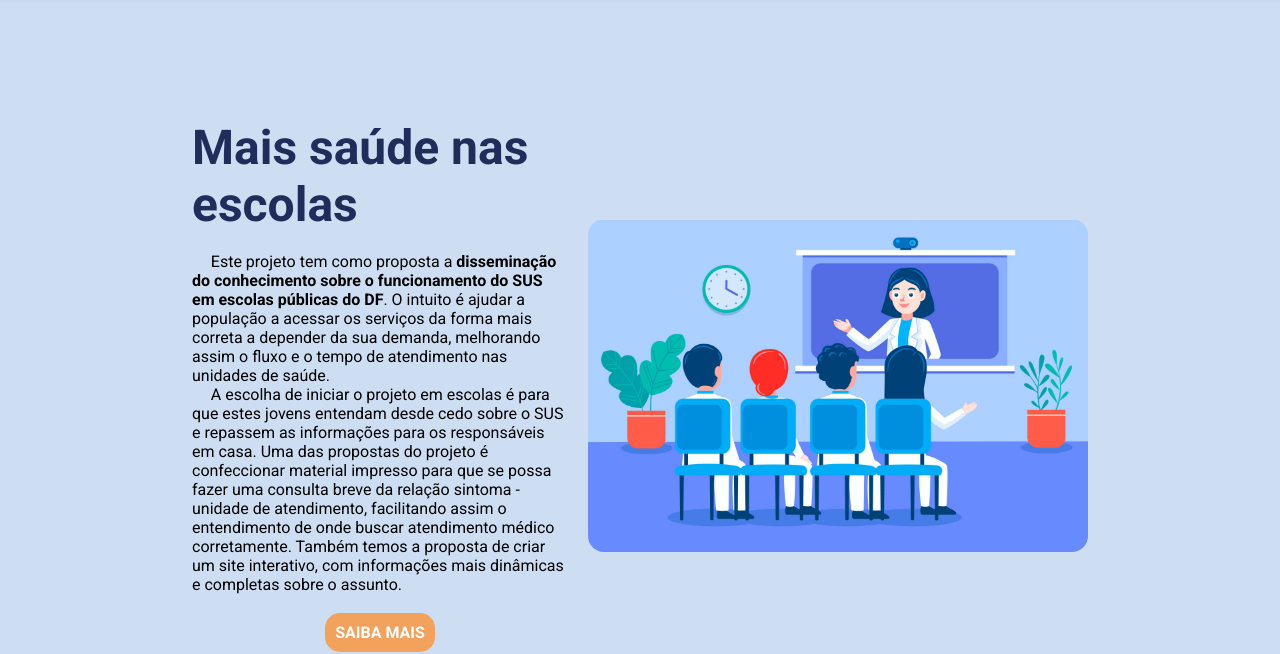
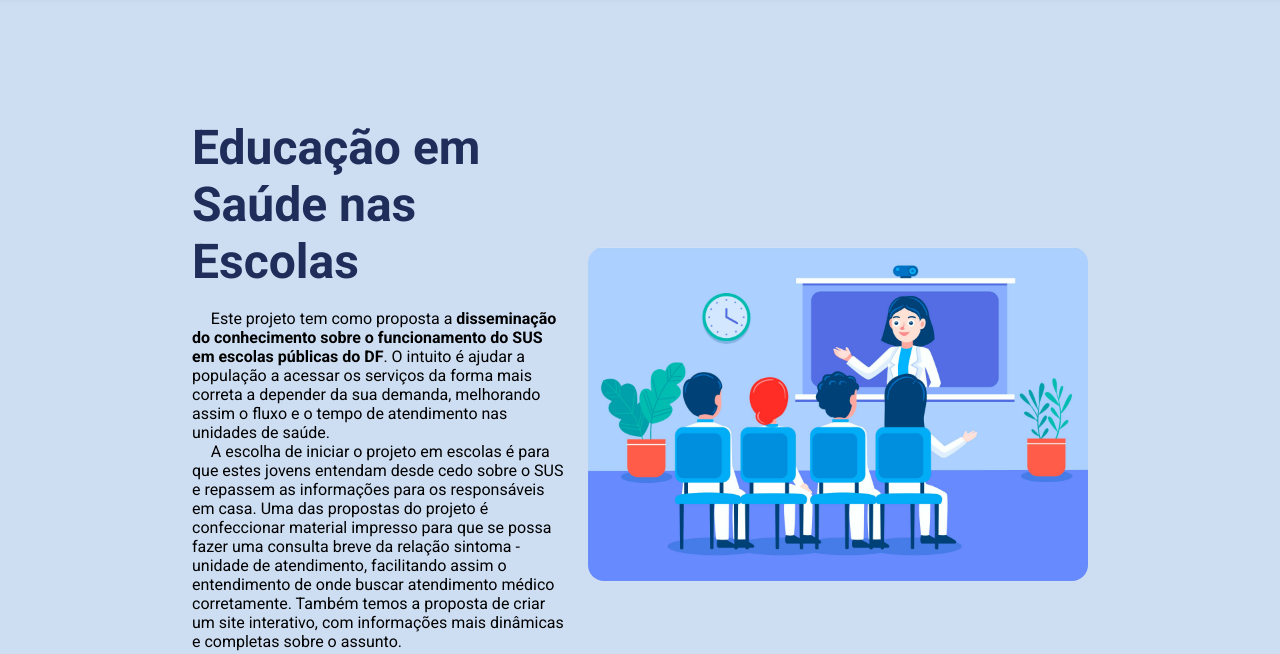
Before and after one commit to davimrqs/saude-escolas, a plain HTML site: page index.html in a window 1280 px wide. Shown: the part 154-808 px from the top of the page. Drawn offline with nearby package versions, Linux system fonts and the light colour scheme.

Commit message:
Atualização nome do projeto

```diff
--- a/index.html
+++ b/index.html
@@ -28,7 +28,7 @@
     </header>
     <section class="introducao">
         <section class="introducao__conteudo">
-            <h1 class="introducao__conteudo__titulo">Mais saúde nas escolas</h1>
+            <h1 class="introducao__conteudo__titulo">Educação em Saúde nas Escolas</h1>
             <p>Este projeto tem como proposta a <strong>disseminação do conhecimento sobre o
                 funcionamento do SUS em escolas públicas do DF</strong>. O intuito é ajudar a população a
                 acessar os serviços da forma mais correta a depender da sua demanda, melhorando
@@ -104,7 +104,7 @@
           </p>
         </div>
         <div class="footer-bottom">
-          <p>&copy; 2025 Projeto Mais Saúde nas Escolas</p>
+          <p>&copy; 2025 Projeto Educação em Saúde nas Escolas</p>
         </div>
       </footer>
 </body>
```
